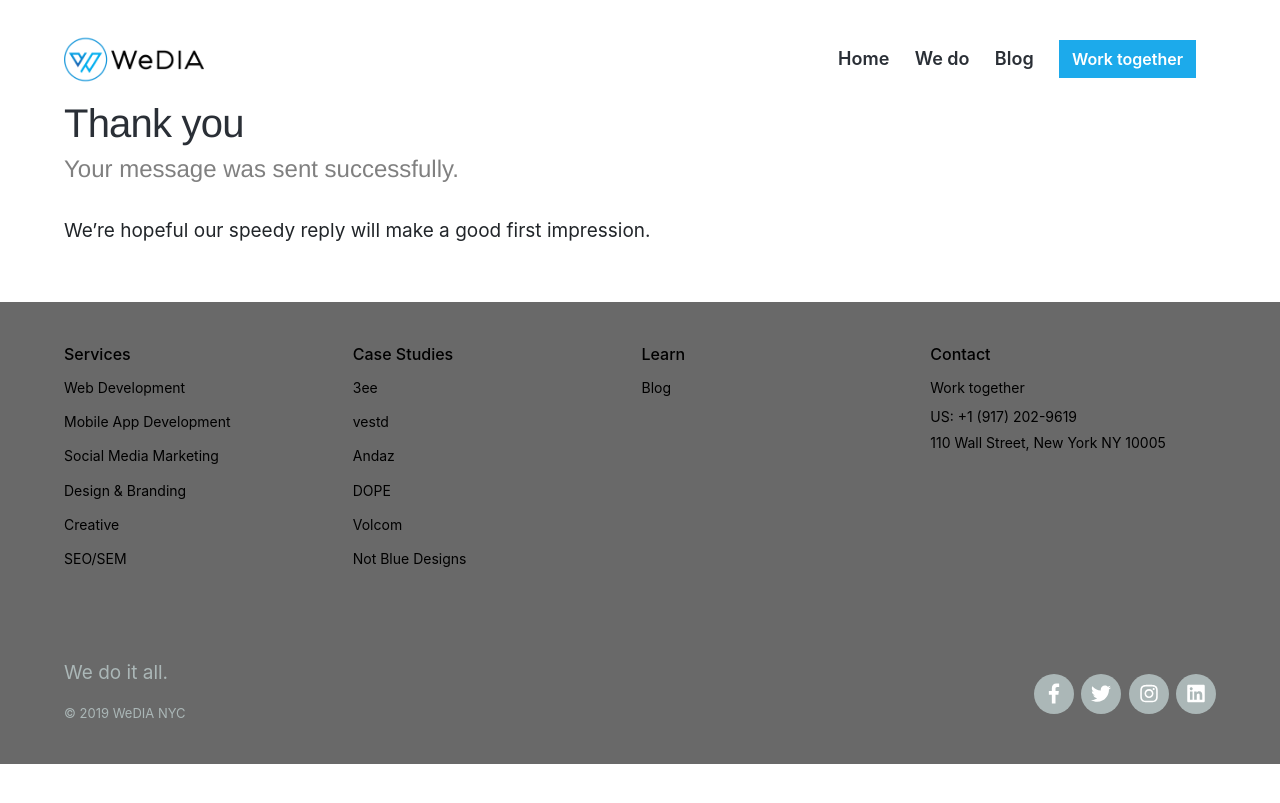
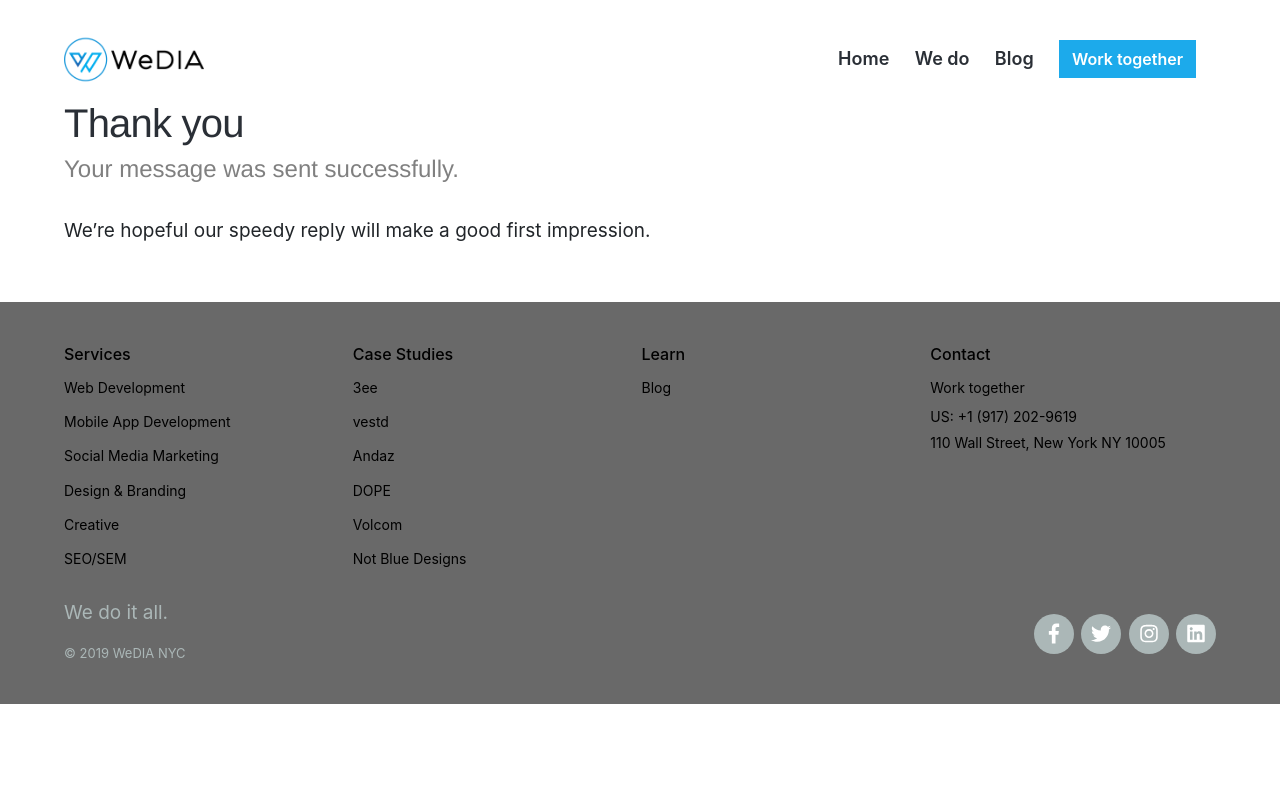
Before and after one commit to wedianyc/wedianyc.github.io, a Jekyll site: the page built from _pages/thanks.md, in a window 1280 px wide. Shown: the top 803 px of the page. Built offline with Jekyll 4.4.1, drawn with Linux system fonts in a browser that asks for light colours; nearby versions of some CDN libraries; some web fonts are replaced.

Commit message:
Fix bottom margin for footer

```diff
--- a/_sass/_includes/_footer.scss
+++ b/_sass/_includes/_footer.scss
@@ -100,6 +100,7 @@
 .footer-container {
 	margin-left: 0px !important;
 	padding-left: 0px !important;
+	margin-bottom: 20px !important;
 
 	a {
 		color: black;
```
Also changed, not shown: 2 other files.
